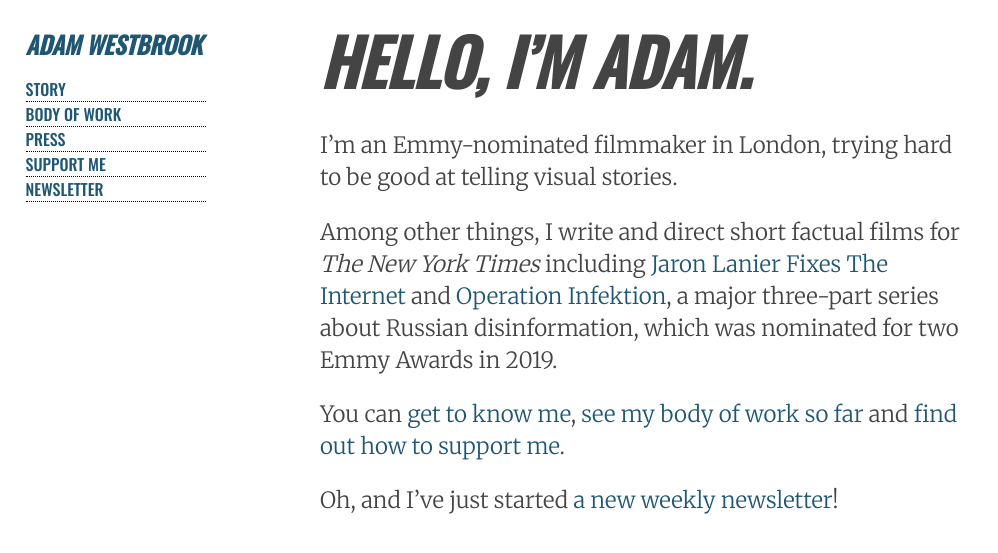
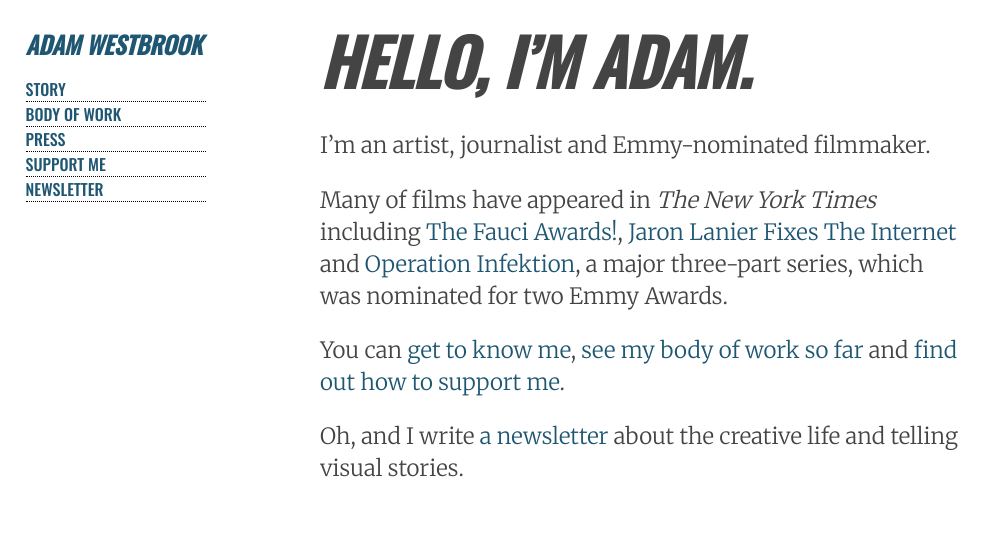
Before and after one commit to AdamWestbrook/adamwestbrook.github.io, a Jekyll site: the page built from index.md, in a window 1280 px wide. Shown: the top 553 px of the page, without its empty margins (0-998 px from the left). Built offline with Jekyll 4.4.1, drawn with Linux system fonts in a browser that asks for light colours.

Commit message:
2021 update

```diff
--- a/index.md
+++ b/index.md
@@ -1,16 +1,16 @@
 ---
 layout: default
-title: Adam Westbrook - video artist
+title: Adam Westbrook - Artist
 pagination:
     enabled: true
 ---
 
 # Hello, I'm Adam.
 
-I'm an Emmy-nominated filmmaker in London, trying hard to be good at telling visual stories.
+I'm an artist, journalist and Emmy-nominated filmmaker.
 
-Among other things, I write and direct short factual films for *The New York Times* including [Jaron Lanier Fixes The Internet](https://nytimes.com/datadignity) and [Operation Infektion](http://www.adamwestbrook.co.uk/operation-infektion/), a major three-part series about Russian disinformation, which was nominated for two Emmy Awards in 2019.
+Many of films have appeared in *The New York Times* including [The Fauci Awards!](https://www.nytimes.com/2020/11/25/opinion/fauci-public-health-awards.html), [Jaron Lanier Fixes The Internet](https://nytimes.com/datadignity) and [Operation Infektion](http://www.adamwestbrook.co.uk/operation-infektion/), a major three-part series, which was nominated for two Emmy Awards.
 
 You can [get to know me](/story), [see my body of work so far](/films) and [find out how to support me](/support).
 
-Oh, and I've just started [a new weekly newsletter](http://adamwestbrook.substack.com)!
+Oh, and I write [a newsletter](http://adamwestbrook.substack.com) about the creative life and telling visual stories.
```
